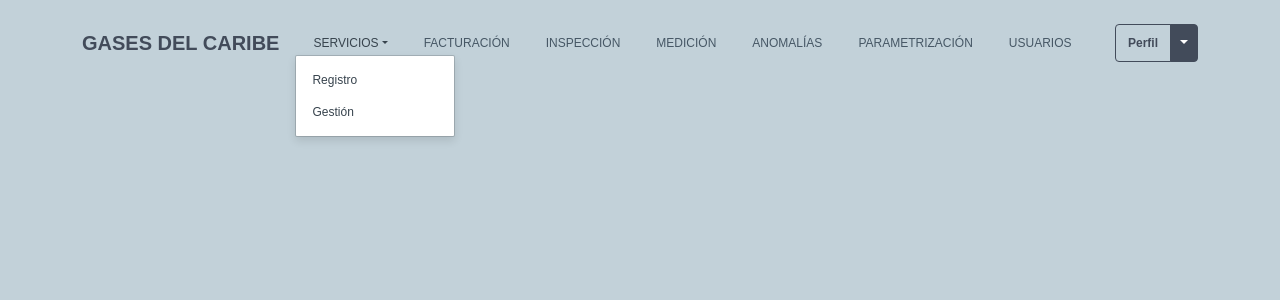
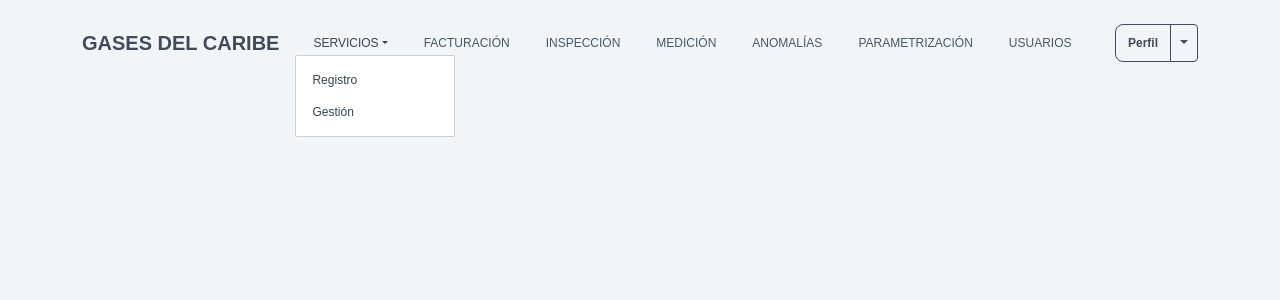
Before and after one commit to EnvelopedCode/Plataforma, a React (Create React App) app: page /navbaradmin in a window 1280 px wide. Both pictures are taken after a click on the link "SERVICIOS". Shown: the top 300 px of the page. Built offline with nearby package versions, Linux system fonts and the light colour scheme.

Commit message:
Iniciacion proyecto V1

```diff
--- a/public/index.html
+++ b/public/index.html
@@ -15,7 +15,7 @@
 
     <title>React App</title>
   </head>
-  <body style="background: #C2D1D9;font-family: Rubik, sans-serif;">
+  <body style="background: #F2F5F7;font-family: Rubik, sans-serif;">
     <noscript>You need to enable JavaScript to run this app.</noscript>
     <div id="root"></div>
 
--- a/src/components/NavbarAdmin.jsx
+++ b/src/components/NavbarAdmin.jsx
@@ -4,9 +4,9 @@ export default function NavbarAdmin() {
 
     return (
         <React.Fragment>
-            <nav className="navbar navbar-light navbar-expand-lg navigation-clean-button" style={{color: "#424B5A",background: "transparent"}}>
+            <nav className="navbar navbar-light navbar-expand-lg navigation-clean-button" style={{color: "#424B5A",background: "#F2F5F7"}}>
                 <div className="container">
-                    <a className="navbar-brand" href="#">GASES DEL CARIBE</a>
+                    <a className="navbar-brand" href="#" style={{color: "#424B5A"}}>GASES DEL CARIBE</a>
                     <button data-bs-toggle="collapse" className="navbar-toggler" data-bs-target="#navcol-1">
                         <span className="visually-hidden">Toggle navigation</span>
                         <span className="navbar-toggler-icon"></span>
@@ -15,9 +15,8 @@ export default function NavbarAdmin() {
                         <ul className="navbar-nav me-auto">
                             <li className="nav-item dropdown">
                                 <a className="dropdown-toggle nav-link" aria-expanded="false" data-bs-toggle="dropdown" href="#" style={{fontSize: "12PX"}}>SERVICIOS</a>
-                                <div className="dropdown-menu" style={{fontSize: "12PX"}}>
-                                    <a className="dropdown-item" href="#" style={{fontSize: "12PX"}}>Registro</a>
-                                    <a className="dropdown-item" href="#" style={{fontSize: "12PX"}}>Gestión</a>
+                                <div className="dropdown-menu shadow-none" style={{fontSize: "12PX"}}>
+                                    <a className="dropdown-item" href="#" style={{fontSize: "12PX"}}>Registro</a><a className="dropdown-item" href="#" style={{fontSize: "12PX"}}>Gestión</a>
                                 </div>
                             </li>
                             <li className="nav-item" style={{fontSize: "12PX"}}>
@@ -35,12 +34,14 @@ export default function NavbarAdmin() {
                             <li className="nav-item" style={{fontSize: "12PX"}}>
                                 <a className="nav-link" href="#" style={{fontSize: "12PX"}}>PARAMETRIZACIÓN</a>
                             </li>
-                            <li className="nav-item" style={{fontSize: "12PX"}}><a className="nav-link" href="#" style={{fontSize: "12PX"}}>USUARIOS</a></li>
+                            <li className="nav-item" style={{fontSize: "12PX"}}>
+                                <a className="nav-link" href="#" style={{fontSize: "12PX"}}>USUARIOS</a>
+                            </li>
                         </ul>
                         <span className="navbar-text actions">
                             <div className="btn-group dropdown">
-                                <button className="btn btn-primary" type="button" style={{fontSize: "12px",background: "transparent",color: "#424B5A",fontWeight: "bold",borderWidth: "1.3px",borderColor: "#424B5A"}}>Perfil</button>
-                                <button className="btn btn-primary dropdown-toggle dropdown-toggle-split" data-bs-toggle="dropdown" aria-expanded="false" type="button" style={{background: "#424B5A",borderColor: "#424B5A"}}></button>
+                                <button className="btn btn-primary" type="button" style={{fontSize: "12px",background: "transparent",fontWeight: "bold",color: "#424B5A",borderWidth: "1.2px",borderColor: "#424B5A",borderTopLeftRadius: "8px",borderBottomLeftRadius: "8px"}}>Perfil</button>
+                                <button className="btn btn-primary dropdown-toggle dropdown-toggle-split" data-bs-toggle="dropdown" aria-expanded="false" type="button" style={{background: "transparent",borderColor: "#424B5A",color: "#424B5A"}}></button>
                                 <div className="dropdown-menu">
                                     <a className="dropdown-item" href="#" style={{fontSize: "12PX"}}>Cerrar sesión</a>
                                 </div>
```
